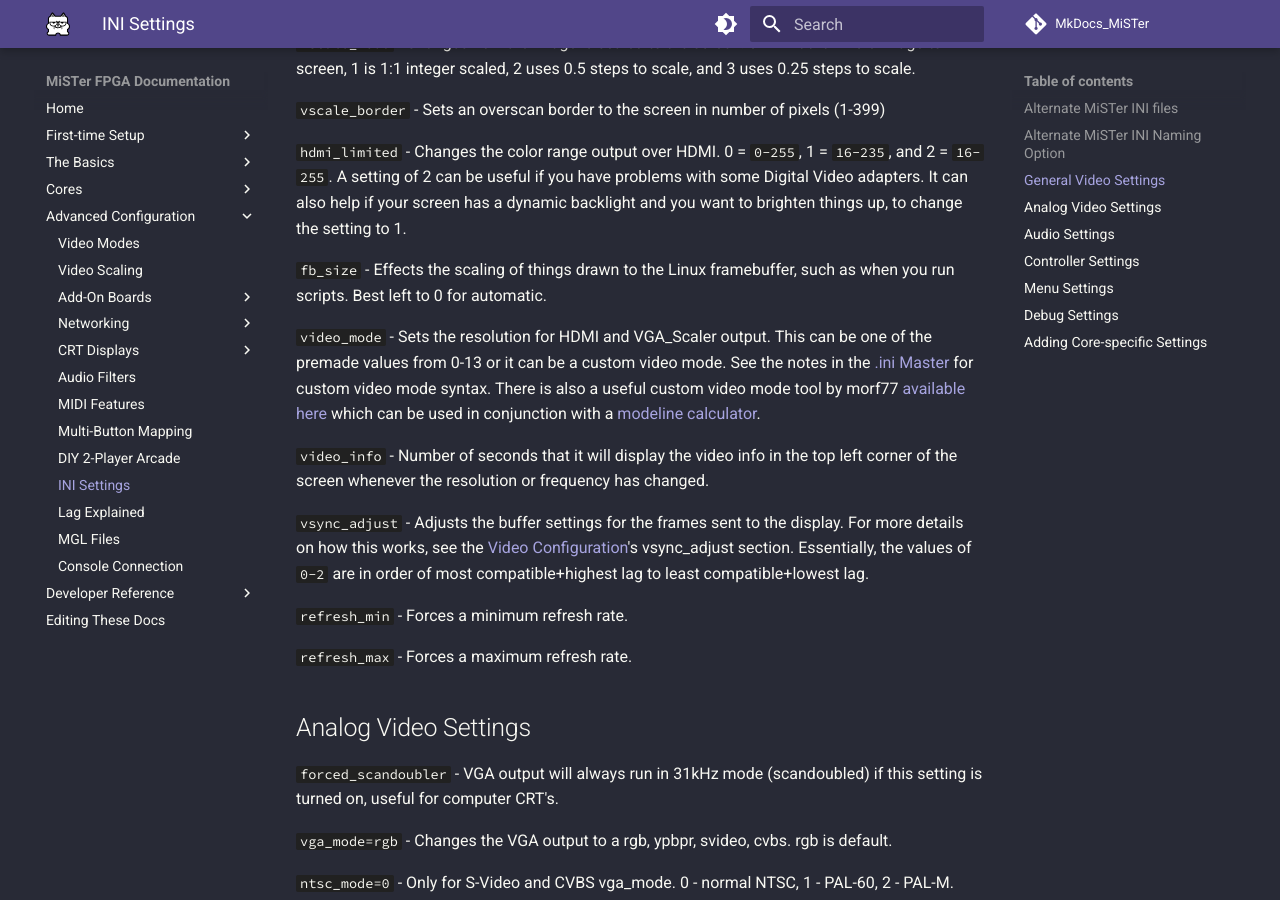
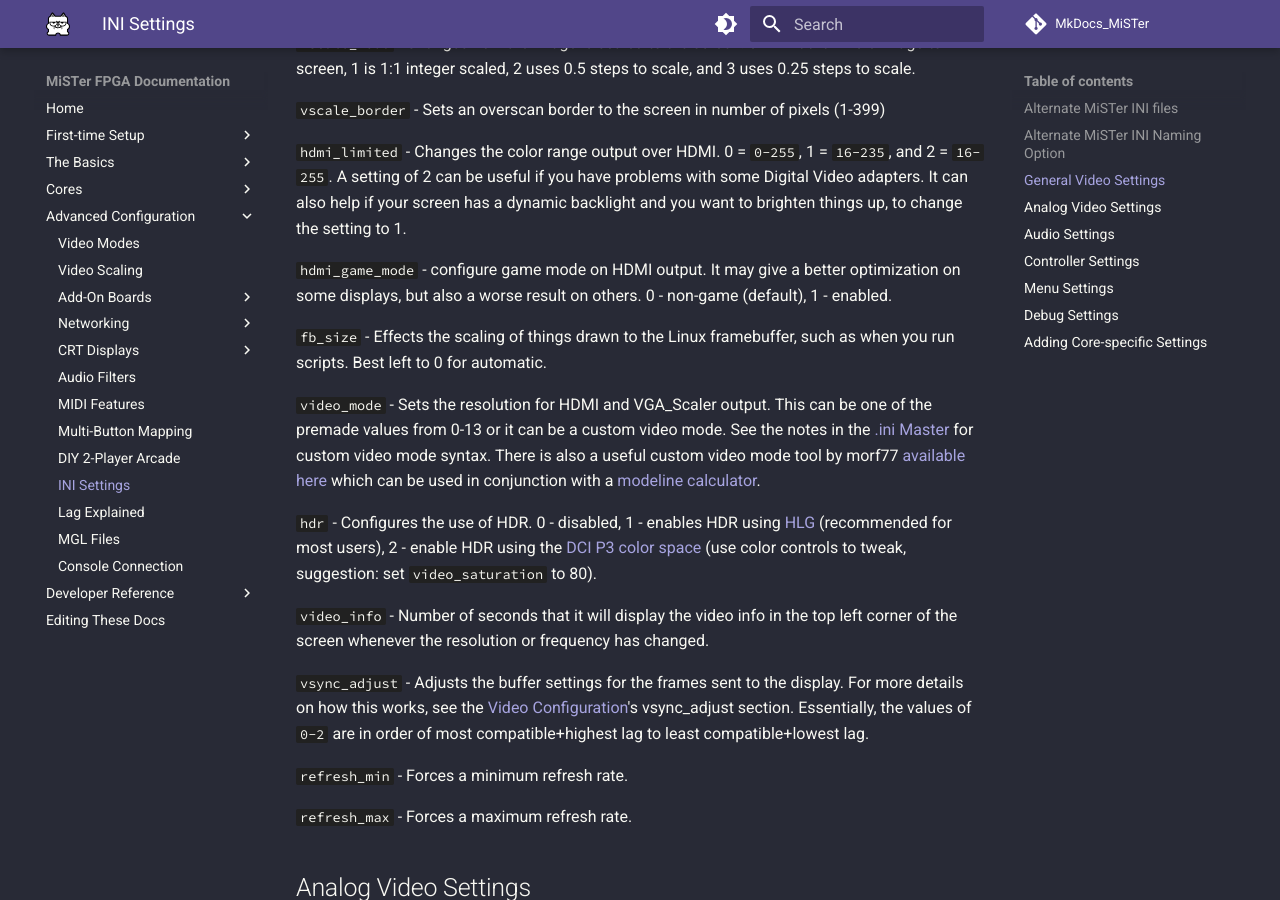
Before and after one commit to MiSTer-devel/MkDocs_MiSTer, an MkDocs documentation site: the page built from docs/advanced/ini.md, in a window 1280 px wide and 900 px high, scrolled down 1364 px. Built offline with MkDocs 1.6.1 and Material for MkDocs 9.7.7, drawn with Linux system fonts in a browser that asks for light colours; comment, search, counter and statistics services are not loaded.

Commit message:
Add hdr and hdmi_game_mode init settings

```diff
--- a/docs/advanced/ini.md
+++ b/docs/advanced/ini.md
@@ -25,9 +25,14 @@ You can also have some alternative named MiSTer.ini files and they will appear n
 
 `hdmi_limited` - Changes the color range output over HDMI. 0 = `0-255`, 1 = `16-235`, and 2 = `16-255`. A setting of 2 can be useful if you have problems with some Digital Video adapters. It can also help if your screen has a dynamic backlight and you want to brighten things up, to change the setting to 1.
 
+`hdmi_game_mode` - configure game mode on HDMI output. It may give a better optimization on some displays, but also
+a worse result on others. 0 - non-game (default), 1 - enabled.
+
 `fb_size` - Effects the scaling of things drawn to the Linux framebuffer, such as when you run scripts. Best left to 0 for automatic.
 
 `video_mode` - Sets the resolution for HDMI and VGA_Scaler output. This can be one of the premade values from 0-13 or it can be a custom video mode. See the notes in the [.ini Master](https://github.com/MiSTer-devel/Main_MiSTer/blob/2b0b8a1422540fa5c49e6a71a694848143341c87/MiSTer.ini#L75){target=_blank} for custom video mode syntax. There is also a useful custom video mode tool by morf77 [available here](https://morf77.pythonanywhere.com/){target=_blank} which can be used in conjunction with a [modeline calculator](https://arachnoid.com/modelines/){target=_blank}.
+
+`hdr` - Configures the use of HDR. 0 - disabled, 1 - enables HDR using [HLG](https://en.wikipedia.org/wiki/Hybrid_log%E2%80%93gamma){target=_blank} (recommended for most users), 2 - enable HDR using the [DCI P3 color space](https://en.wikipedia.org/wiki/DCI-P3){target=_blank} (use color controls to tweak, suggestion: set `video_saturation` to 80).
 
 `video_info` - Number of seconds that it will display the video info in the top left corner of the screen whenever the resolution or frequency has changed.
 
```
